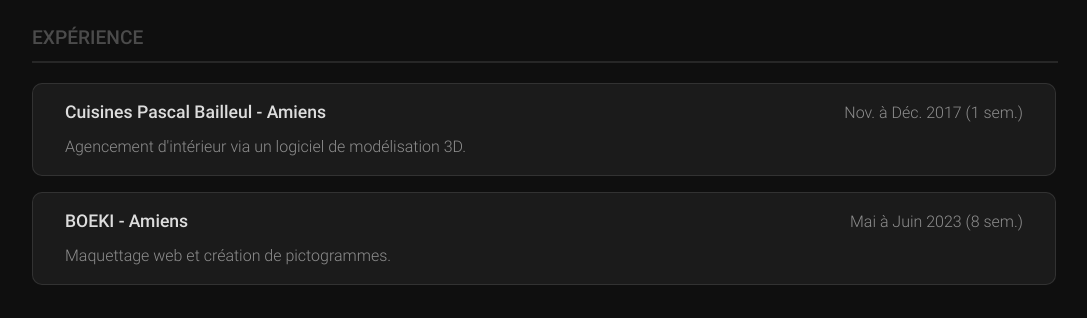
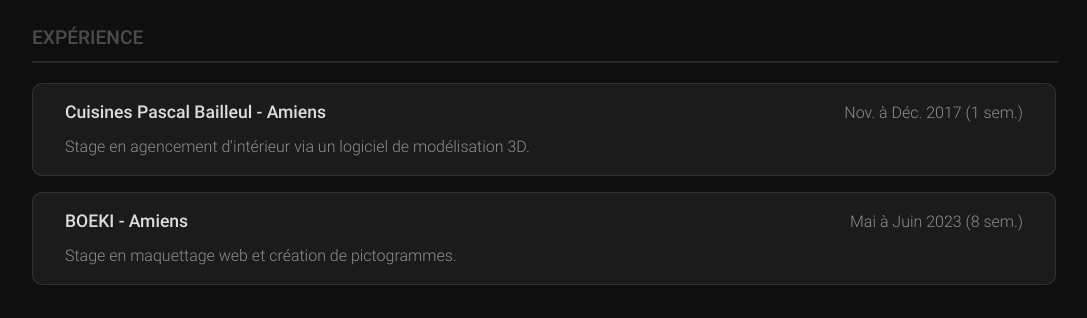
Before and after one commit to HawksleyNem/hawksley-m, a React (Vite) app: page / in a window 1280 px wide. Shown: the part 1960-2278 px from the top of the page, without its empty margins (96-1183 px from the left). Built offline with nearby package versions, Linux system fonts and the light colour scheme.

Commit message:
fix details

```diff
--- a/src/components/Header/Header.jsx
+++ b/src/components/Header/Header.jsx
@@ -8,7 +8,7 @@
       <nav>
         <div className='nav-item nav-left'>
           <ul>
-            <li><a href="./img/CV Hawksley MOUQUET.png" className='btn' download="CV Hawksley MOUQUET.png">Télécharger CV</a></li>
+            <li><a href="./img/CV Hawksley MOUQUET.pdf" className='btn' download="CV Hawksley MOUQUET.pdf">Télécharger CV</a></li>
           </ul>
         </div>
         <div className='nav-item nav-center'>
--- a/src/json/experience.json
+++ b/src/json/experience.json
@@ -1,12 +1,12 @@
 [
     {
         "title": "Cuisines Pascal Bailleul - Amiens",
-        "desc": "Agencement d'intérieur via un logiciel de modélisation 3D.",
+        "desc": "Stage en agencement d'intérieur via un logiciel de modélisation 3D.",
         "date": "Nov. à Déc. 2017 (1 sem.)"
     },
     {
         "title": "BOEKI - Amiens",
-        "desc": "Maquettage web et création de pictogrammes.",
+        "desc": "Stage en maquettage web et création de pictogrammes.",
         "date": "Mai à Juin 2023 (8 sem.)"
     }
 ]
--- a/src/sass/_base.scss
+++ b/src/sass/_base.scss
@@ -28,6 +28,7 @@
     color: white;
     font-family: 'R_Thin';
     font-weight: 100;
+    scroll-behavior: smooth;
 }
 
 body {
```
Also changed, not shown: 4 other files (tests, documents, lock files or other folders).
